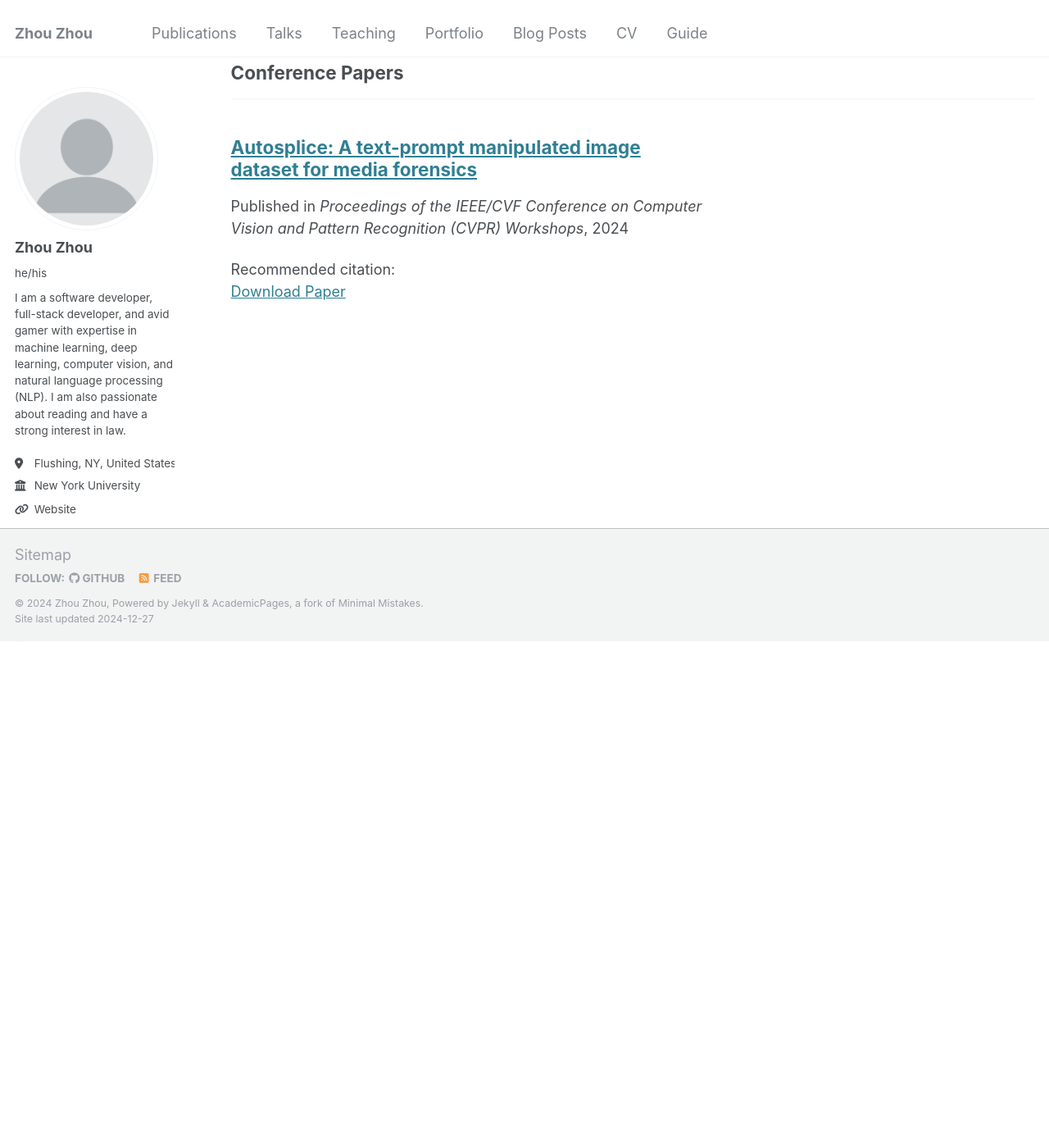
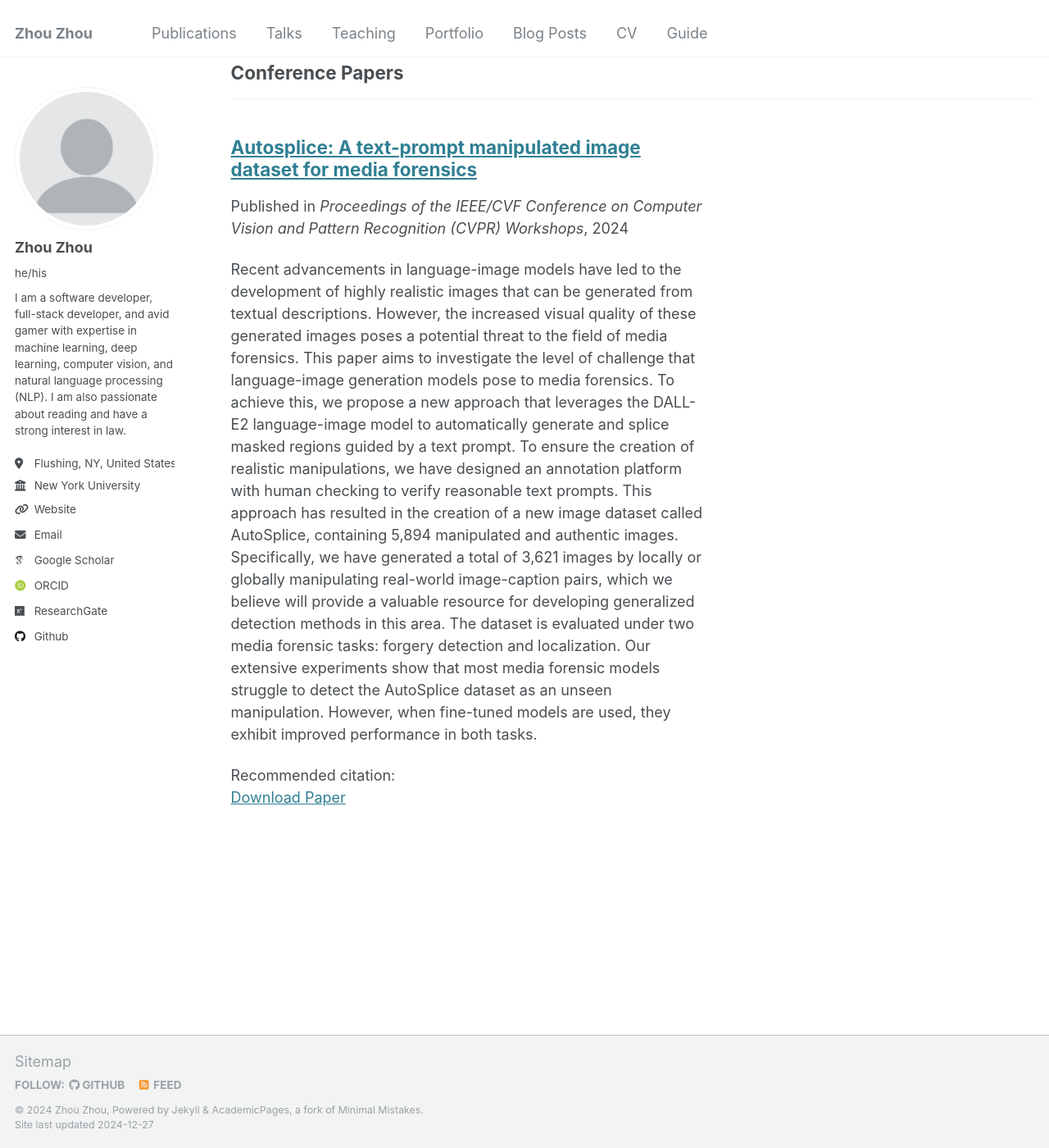
Before and after one commit to zhouzhou38/zhouzhou38.github.io, a Jekyll site: the page built from _pages/publications.html, in a window 1280 px wide and 1400 px high, scrolled down 1133 px. Shown: the whole window at 82% size. Built offline with Jekyll 4.4.1, drawn with Linux system fonts in a browser that asks for light colours; some web fonts are replaced; before the commit the page ends 1915 px from its top, so only the background shows below that.

Commit message:
Update 2024-02-17-paper-title-number-4.md

```diff
--- a/_publications/2024-02-17-paper-title-number-4.md
+++ b/_publications/2024-02-17-paper-title-number-4.md
@@ -3,7 +3,7 @@ title: "Autosplice: A text-prompt manipulated image dataset for media forensics"
 collection: publications
 category: conferences
 permalink: /publication/2024-02-17-paper-title-number-4
-excerpt: ''
+excerpt: 'Recent advancements in language-image models have led to the development of highly realistic images that can be generated from textual descriptions. However, the increased visual quality of these generated images poses a potential threat to the field of media forensics. This paper aims to investigate the level of challenge that language-image generation models pose to media forensics. To achieve this, we propose a new approach that leverages the DALL-E2 language-image model to automatically generate and splice masked regions guided by a text prompt. To ensure the creation of realistic manipulations, we have designed an annotation platform with human checking to verify reasonable text prompts. This approach has resulted in the creation of a new image dataset called AutoSplice, containing 5,894 manipulated and authentic images. Specifically, we have generated a total of 3,621 images by locally or globally manipulating real-world image-caption pairs, which we believe will provide a valuable resource for developing generalized detection methods in this area. The dataset is evaluated under two media forensic tasks: forgery detection and localization. Our extensive experiments show that most media forensic models struggle to detect the AutoSplice dataset as an unseen manipulation. However, when fine-tuned models are used, they exhibit improved performance in both tasks.'
 date: 2024-02-17
 venue: 'Proceedings of the IEEE/CVF Conference on Computer Vision and Pattern Recognition (CVPR) Workshops'
 paperurl: 'http://zhouzhou38.github.io/files/Jia_AutoSplice_A_Text-Prompt_Manipulated_Image_Dataset_for_Media_Forensics_CVPRW_2023_paper.pdf'
```
